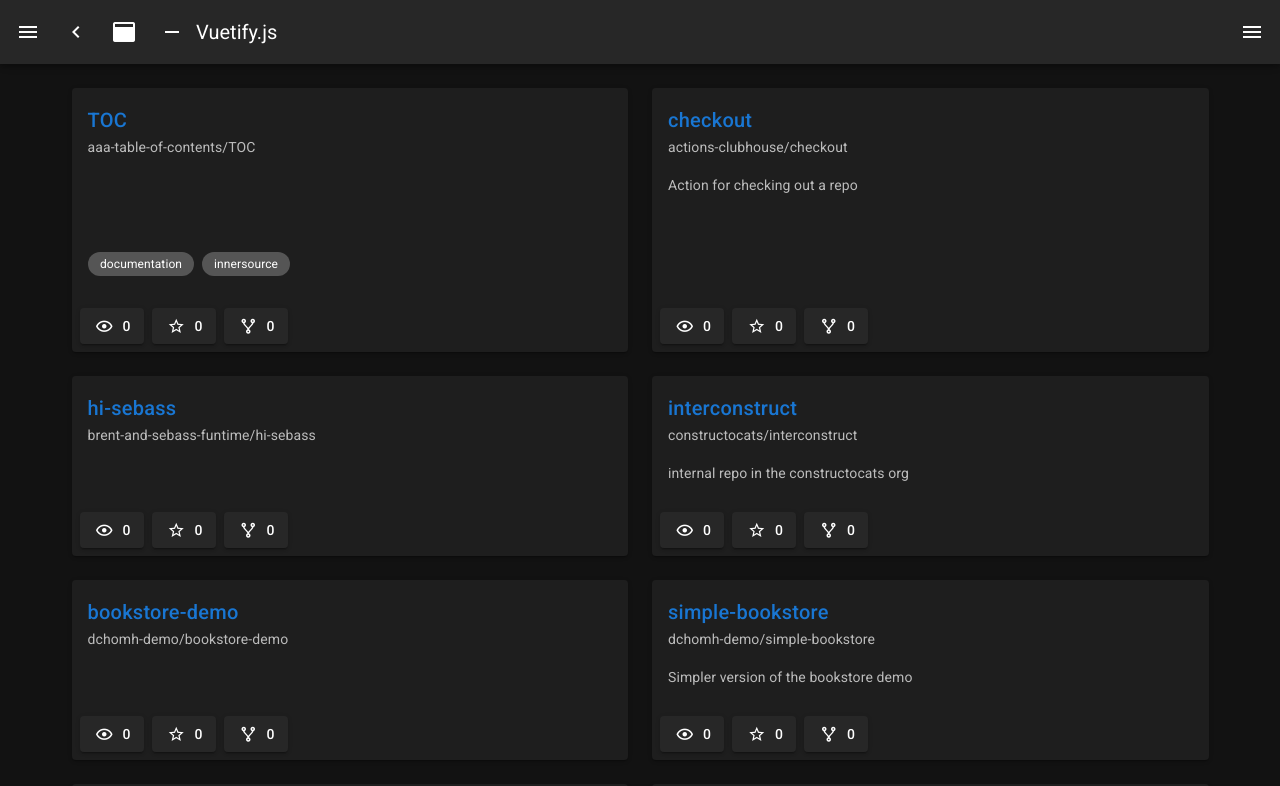
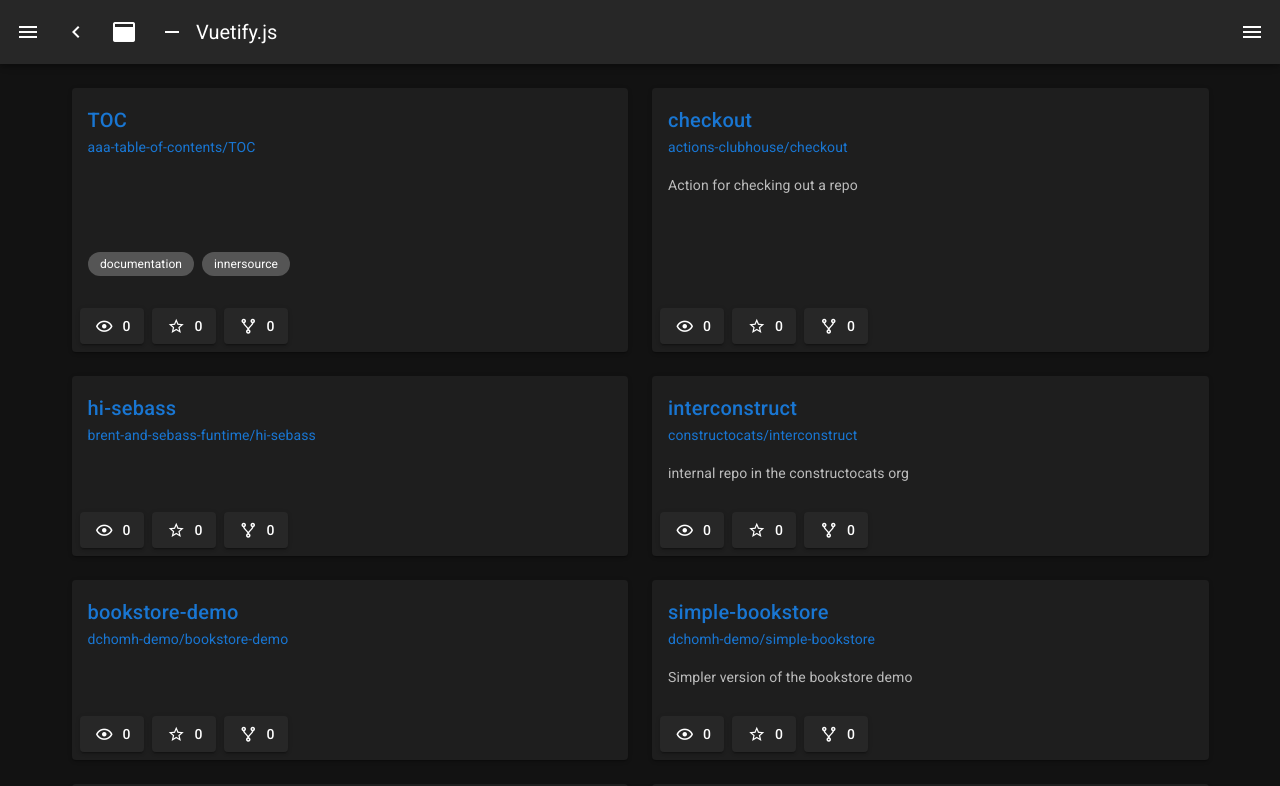
Before and after one commit to helaili/enterprise-showcase, a Nuxt app: page / in a window 1280 px wide. Shown: the top 786 px of the page. Built offline with nearby package versions, Linux system fonts and the light colour scheme.

Commit message:
title and subtitle are clickable

```diff
--- a/pages/index.vue
+++ b/pages/index.vue
@@ -6,7 +6,9 @@
           <v-card-title>
             <a v-bind:href="repo.html_url">{{repo.name}}</a>
           </v-card-title>
-          <v-card-subtitle>{{repo.full_name}}</v-card-subtitle>
+          <v-card-subtitle>
+            <a v-bind:href="repo.html_url">{{repo.full_name}}</a>
+          </v-card-subtitle>
           <v-card-text>
             <p class="description">{{repo.description || '&nbsp;'}}</p>
           </v-card-text>
@@ -84,4 +86,9 @@ export default {
   position: absolute;
 }
 
+a {
+  color: inherit; /* blue colors for links too */
+  text-decoration: inherit; /* no underline */
+}
+
 </style>
```
